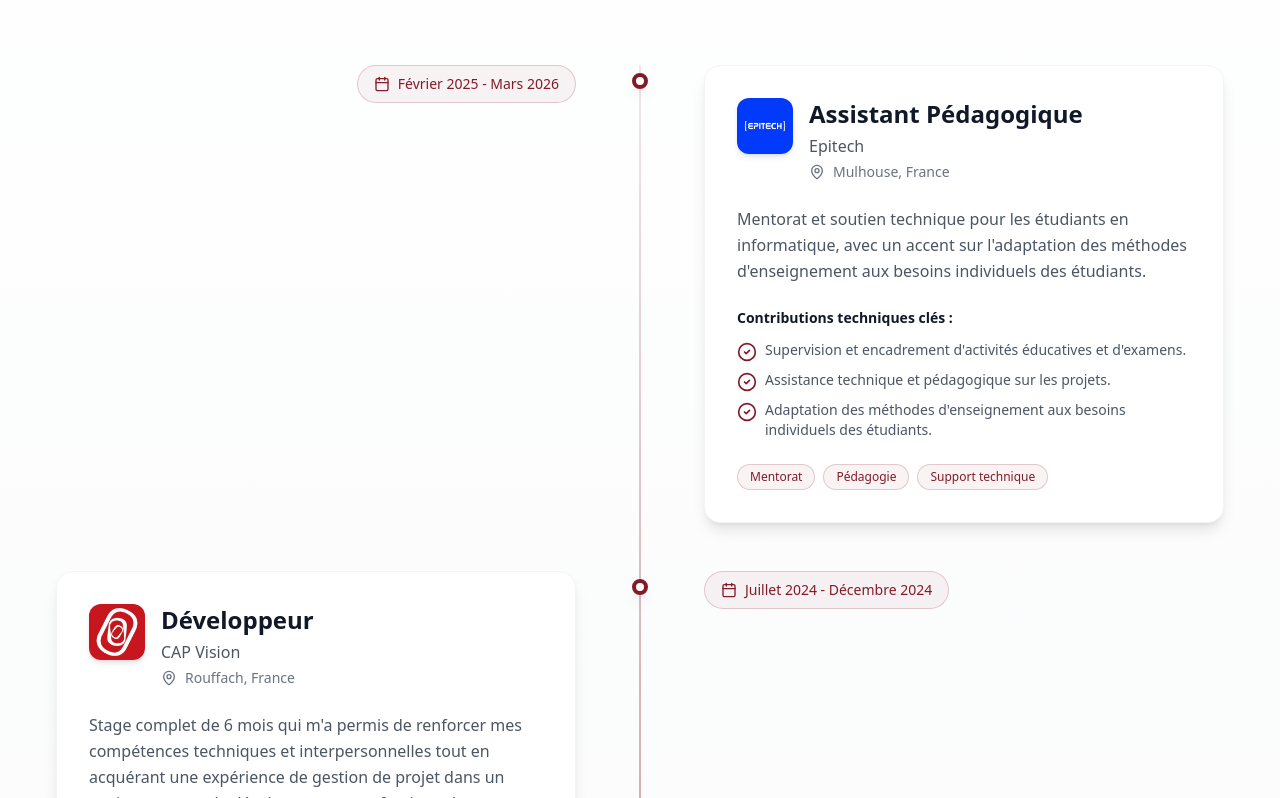
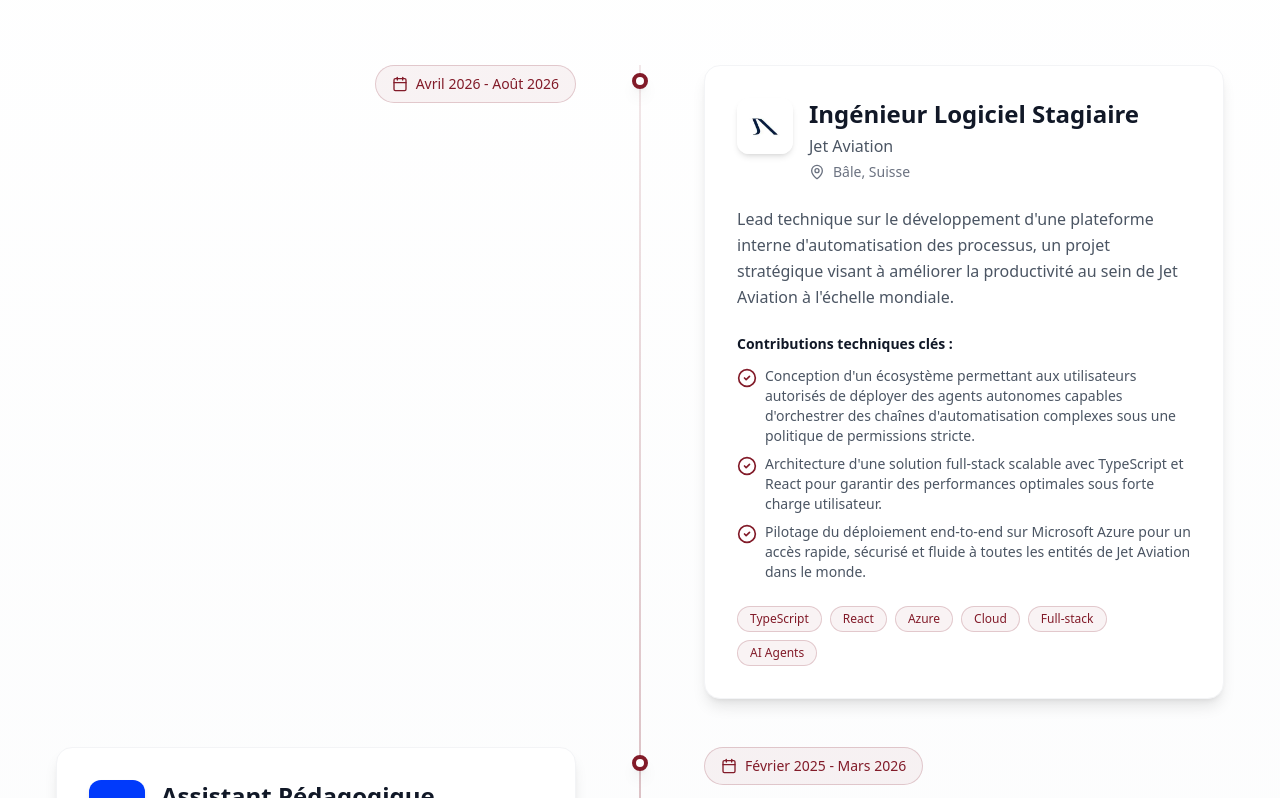
Before and after one commit to mael-bertocchi/my-portfolio, a React (Vite) app: page / in a window 1280 px wide. Shown: the part 1582-2380 px from the top of the page. Built offline with nearby package versions, Linux system fonts and the light colour scheme.

Commit message:
feat: add jet aviation experience and rebrand role to software engineer

```diff
--- a/src/locales/en.json
+++ b/src/locales/en.json
@@ -13,7 +13,7 @@
     "contact": "Contact"
   },
   "hero": {
-    "role": "Developer",
+    "role": "Software Engineer",
     "description": "I design and build modern, high-performance applications.",
     "download-cv": "Download my CV",
     "contact-me": "Contact me",
@@ -40,6 +40,18 @@
     "subtitle": "My professional journey and contributions to the development world",
     "key-contributions": "Key technical contributions:",
     "jobs": {
+      "jet-aviation": {
+        "title": "Software Engineer Intern",
+        "company": "Jet Aviation",
+        "location": "Basel, Switzerland",
+        "period": "April 2026 - August 2026",
+        "description": "Technical lead on the development of an internal process automation platform, a strategic initiative aimed at boosting productivity across Jet Aviation entities worldwide.",
+        "tasks": {
+          "0": "Designed an ecosystem letting authorized users deploy autonomous agents capable of orchestrating complex automation chains under a strict permissions policy.",
+          "1": "Architected a scalable full-stack solution with TypeScript and React to ensure optimal performance under heavy user load.",
+          "2": "Owned the end-to-end deployment on Microsoft Azure for fast, secure, and seamless access across all Jet Aviation entities worldwide."
+        }
+      },
       "epitech": {
         "title": "Teaching Assistant",
         "company": "Epitech",
@@ -58,7 +70,7 @@
         }
       },
       "cap-vision": {
-        "title": "Developer",
+        "title": "Software Engineer Intern",
         "company": "CAP Vision",
         "location": "Rouffach, France",
         "period": "July 2024 - December 2024",
@@ -195,11 +207,11 @@
   "legal": {
     "title": "Legal",
     "title-accent": "Notice",
-    "page-title": "Maël Bertocchi — Legal Notice",
+    "page-title": "Maël Bertocchi - Legal Notice",
     "sections": {
       "publisher": {
         "title": "Website Publisher",
-        "content": "This website is published by Maël Bertocchi, an independent developer, to present his professional portfolio."
+        "content": "This website is published by Maël Bertocchi, an independent software engineer, to present his professional portfolio."
       },
       "hosting": {
         "title": "Hosting",
--- a/src/locales/fr.json
+++ b/src/locales/fr.json
@@ -13,7 +13,7 @@
     "contact": "Contact"
   },
   "hero": {
-    "role": "Développeur",
+    "role": "Ingénieur Logiciel",
     "description": "Je conçois et développe des applications modernes et performantes.",
     "download-cv": "Télécharger mon CV",
     "contact-me": "Me contacter",
@@ -40,6 +40,18 @@
     "subtitle": "Mon parcours professionnel et mes contributions au monde du développement",
     "key-contributions": "Contributions techniques clés :",
     "jobs": {
+      "jet-aviation": {
+        "title": "Ingénieur Logiciel Stagiaire",
+        "company": "Jet Aviation",
+        "location": "Bâle, Suisse",
+        "period": "Avril 2026 - Août 2026",
+        "description": "Lead technique sur le développement d'une plateforme interne d'automatisation des processus, un projet stratégique visant à améliorer la productivité au sein de Jet Aviation à l'échelle mondiale.",
+        "tasks": {
+          "0": "Conception d'un écosystème permettant aux utilisateurs autorisés de déployer des agents autonomes capables d'orchestrer des chaînes d'automatisation complexes sous une politique de permissions stricte.",
+          "1": "Architecture d'une solution full-stack scalable avec TypeScript et React pour garantir des performances optimales sous forte charge utilisateur.",
+          "2": "Pilotage du déploiement end-to-end sur Microsoft Azure pour un accès rapide, sécurisé et fluide à toutes les entités de Jet Aviation dans le monde."
+        }
+      },
       "epitech": {
         "title": "Assistant Pédagogique",
         "company": "Epitech",
@@ -58,7 +70,7 @@
         }
       },
       "cap-vision": {
-        "title": "Développeur",
+        "title": "Ingénieur Logiciel Stagiaire",
         "company": "CAP Vision",
         "location": "Rouffach, France",
         "period": "Juillet 2024 - Décembre 2024",
@@ -195,11 +207,11 @@
   "legal": {
     "title": "Mentions",
     "title-accent": "Légales",
-    "page-title": "Maël Bertocchi — Mentions Légales",
+    "page-title": "Maël Bertocchi - Mentions Légales",
     "sections": {
       "publisher": {
         "title": "Éditeur du site",
-        "content": "Ce site est édité par Maël Bertocchi, développeur indépendant afin de présenter son portfolio professionnel."
+        "content": "Ce site est édité par Maël Bertocchi, ingénieur logiciel indépendant afin de présenter son portfolio professionnel."
       },
       "hosting": {
         "title": "Hébergement",
--- a/src/pages/home/sections/experience.tsx
+++ b/src/pages/home/sections/experience.tsx
@@ -38,7 +38,7 @@
                                 <div className='inline-flex items-center gap-2 text-sm font-medium text-accent bg-accent/5 px-4 py-2 rounded-full border border-accent/20'>
                                     <Calendar className='w-4 h-4' />
                                     <span>
-                                        {t('experience.jobs.epitech.period')}
+                                        {t('experience.jobs.jet-aviation.period')}
                                     </span>
                                 </div>
                             </div>
@@ -48,6 +48,81 @@
                             </div>
 
                             <div className='lg:pl-12'>
+                                <div className='bg-white rounded-2xl shadow-lg hover:shadow-xl transition-all duration-300 overflow-hidden border border-gray-100 group-hover:border-accent/20'>
+                                    <div className='p-6 sm:p-8'>
+                                        <div className='flex items-start gap-4'>
+                                            <div className='flex-shrink-0 w-14 h-14 rounded-xl overflow-hidden shadow-md'>
+                                                <img src='/logos/jet-aviation.webp' alt='Jet Aviation Logo' className='w-full h-full object-cover' />
+                                            </div>
+
+                                            <div className='flex-1 min-w-0'>
+                                                <h3 className='text-xl sm:text-2xl font-bold text-gray-900 mb-1'>
+                                                    {t('experience.jobs.jet-aviation.title')}
+                                                </h3>
+                                                <p className='text-gray-600 font-medium mb-1'>{t('experience.jobs.jet-aviation.company')}</p>
+                                                <div className='flex items-center gap-2 text-sm text-gray-500'>
+                                                    <MapPin className='w-4 h-4' />
+                                                    <span>
+                                                        {t('experience.jobs.jet-aviation.location')}
+                                                    </span>
+                                                </div>
+                                            </div>
+                                        </div>
+
+                                        <div className='mt-4 lg:hidden'>
+                                            <div className='inline-flex items-center gap-2 text-sm font-medium text-accent bg-accent/5 px-4 py-2 rounded-full border border-accent/20'>
+                                                <Calendar className='w-4 h-4' />
+                                                <span>
+                                                    {t('experience.jobs.jet-aviation.period')}
+                                                </span>
+                                            </div>
+                                        </div>
+
+                                        <p className='mt-6 text-gray-600 leading-relaxed'>
+                                            {t('experience.jobs.jet-aviation.description')}
+                                        </p>
+
+                                        <div className='mt-6'>
+                                            <h4 className='text-sm font-semibold text-gray-900 mb-3'>
+                                                {t('experience.key-contributions')}
+                                            </h4>
+                                            <ul className='space-y-2'>
+                                                <li className='flex items-start gap-2 text-sm text-gray-600'>
+                                                    <CheckCircle2 className='w-5 h-5 text-accent flex-shrink-0 mt-0.5' />
+                                                    <span>
+                                                        {t('experience.jobs.jet-aviation.tasks.0')}
+                                                    </span>
+                                                </li>
+                                                <li className='flex items-start gap-2 text-sm text-gray-600'>
+                                                    <CheckCircle2 className='w-5 h-5 text-accent flex-shrink-0 mt-0.5' />
+                                                    <span>
+                                                        {t('experience.jobs.jet-aviation.tasks.1')}
+                                                    </span>
+                                                </li>
+                                                <li className='flex items-start gap-2 text-sm text-gray-600'>
+                                                    <CheckCircle2 className='w-5 h-5 text-accent flex-shrink-0 mt-0.5' />
+                                                    <span>
+                                                        {t('experience.jobs.jet-aviation.tasks.2')}
+                                                    </span>
+                                                </li>
+                                            </ul>
+                                        </div>
+
+                                        <div className='mt-6 flex flex-wrap gap-2'>
+                                            <span className='px-3 py-1 text-xs font-medium bg-accent/5 text-accent rounded-full border border-accent/20'>TypeScript</span>
+                                            <span className='px-3 py-1 text-xs font-medium bg-accent/5 text-accent rounded-full border border-accent/20'>React</span>
+                                            <span className='px-3 py-1 text-xs font-medium bg-accent/5 text-accent rounded-full border border-accent/20'>Azure</span>
+                                            <span className='px-3 py-1 text-xs font-medium bg-accent/5 text-accent rounded-full border border-accent/20'>Cloud</span>
+                                            <span className='px-3 py-1 text-xs font-medium bg-accent/5 text-accent rounded-full border border-accent/20'>Full-stack</span>
+                                            <span className='px-3 py-1 text-xs font-medium bg-accent/5 text-accent rounded-full border border-accent/20'>AI Agents</span>
+                                        </div>
+                                    </div>
+                                </div>
+                            </div>
+                        </div>
+
+                        <div className='relative lg:grid lg:grid-cols-2 lg:gap-8 group'>
+                            <div className='lg:order-1 lg:pr-12'>
                                 <div className='bg-white rounded-2xl shadow-lg hover:shadow-xl transition-all duration-300 overflow-hidden border border-gray-100 group-hover:border-accent/20'>
                                     <div className='p-6 sm:p-8'>
                                         <div className='flex items-start gap-4'>
@@ -122,10 +197,36 @@
                                     </div>
                                 </div>
                             </div>
+
+                            <div className='hidden lg:block absolute left-1/2 top-2 transform -translate-x-1/2'>
+                                <div className='w-4 h-4 rounded-full bg-white border-4 border-accent shadow-lg group-hover:scale-110 transition-transform duration-300'></div>
+                            </div>
+
+                            <div className='hidden lg:flex lg:order-2 lg:pl-12 lg:items-start'>
+                                <div className='inline-flex items-center gap-2 text-sm font-medium text-accent bg-accent/5 px-4 py-2 rounded-full border border-accent/20'>
+                                    <Calendar className='w-4 h-4' />
+                                    <span>
+                                        {t('experience.jobs.epitech.period')}
+                                    </span>
+                                </div>
+                            </div>
                         </div>
 
                         <div className='relative lg:grid lg:grid-cols-2 lg:gap-8 group'>
-                            <div className='lg:order-1 lg:pr-12'>
+                            <div className='hidden lg:flex lg:text-right lg:pr-12 lg:justify-end lg:items-start'>
+                                <div className='inline-flex items-center gap-2 text-sm font-medium text-accent bg-accent/5 px-4 py-2 rounded-full border border-accent/20'>
+                                    <Calendar className='w-4 h-4' />
+                                    <span>
+                                        {t('experience.jobs.cap-vision.period')}
+                                    </span>
+                                </div>
+                            </div>
+
+                            <div className='hidden lg:block absolute left-1/2 top-2 transform -translate-x-1/2'>
+                                <div className='w-4 h-4 rounded-full bg-white border-4 border-accent shadow-lg group-hover:scale-110 transition-transform duration-300'></div>
+                            </div>
+
+                            <div className='lg:pl-12'>
                                 <div className='bg-white rounded-2xl shadow-lg hover:shadow-xl transition-all duration-300 overflow-hidden border border-gray-100 group-hover:border-accent/20'>
                                     <div className='p-6 sm:p-8'>
                                         <div className='flex items-start gap-4'>
@@ -207,19 +308,6 @@
                                     </div>
                                 </div>
                             </div>
-
-                            <div className='hidden lg:block absolute left-1/2 top-2 transform -translate-x-1/2'>
-                                <div className='w-4 h-4 rounded-full bg-white border-4 border-accent shadow-lg group-hover:scale-110 transition-transform duration-300'></div>
-                            </div>
-
-                            <div className='hidden lg:block lg:order-2 lg:pl-12 lg:items-start'>
-                                <div className='inline-flex items-center gap-2 text-sm font-medium text-accent bg-accent/5 px-4 py-2 rounded-full border border-accent/20'>
-                                    <Calendar className='w-4 h-4' />
-                                    <span>
-                                        {t('experience.jobs.cap-vision.period')}
-                                    </span>
-                                </div>
-                            </div>
                         </div>
                     </div>
                 </div>
```
Also changed, not shown: public/logos/jet-aviation.webp (added), 1 other file (tests, documents, lock files or other folders).
